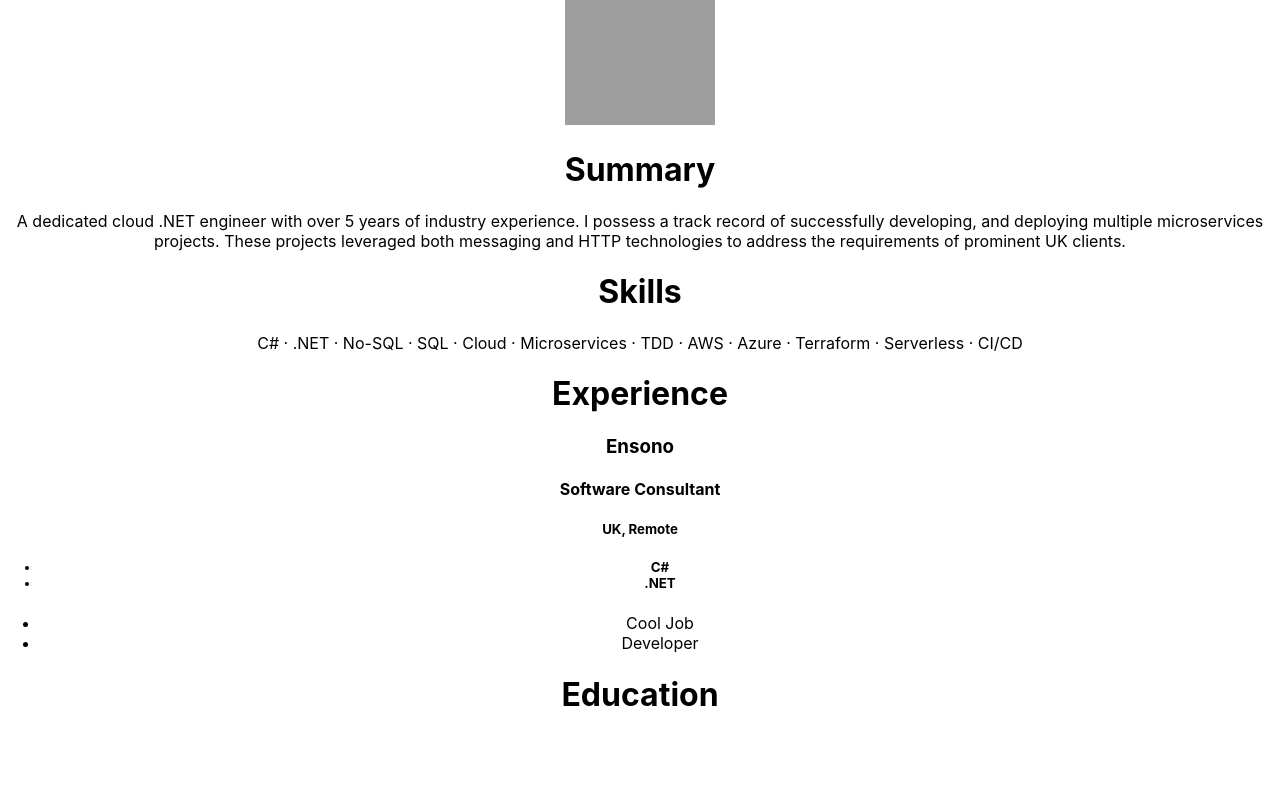
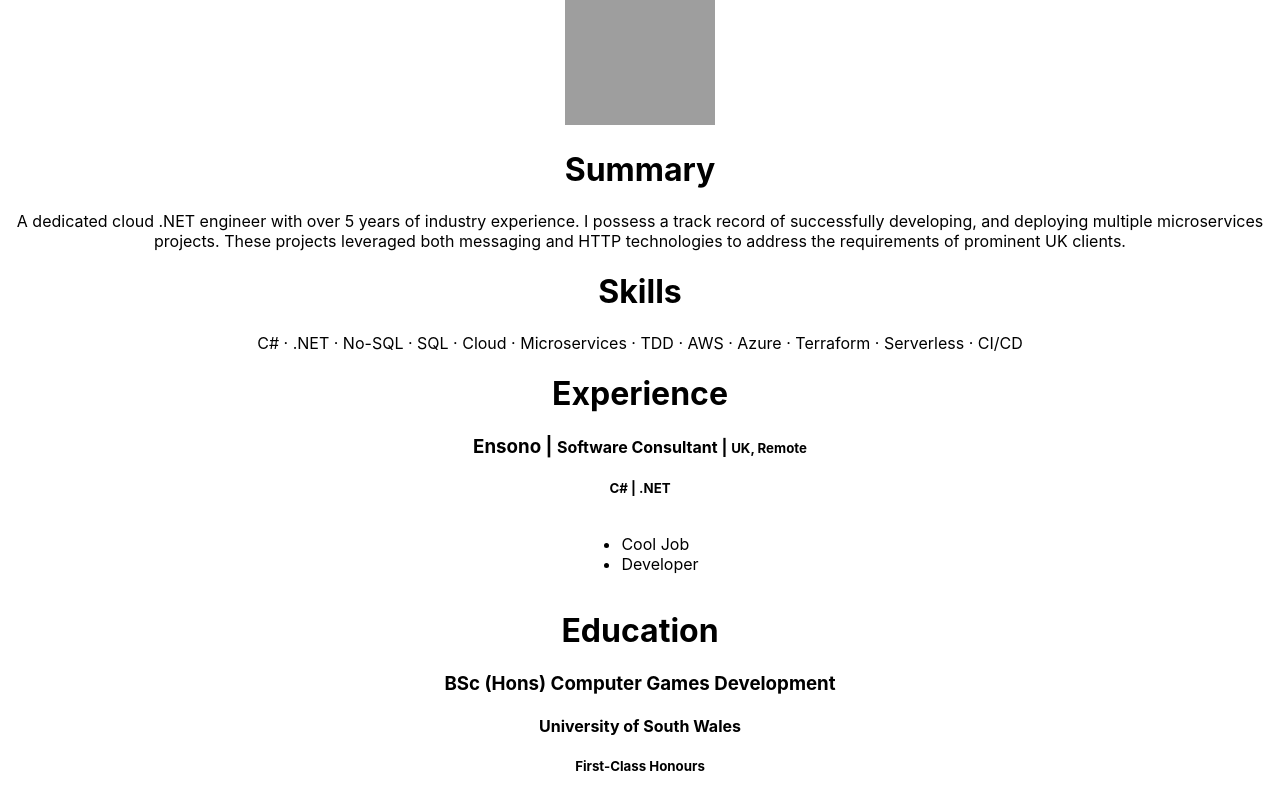
Before and after one commit to jakehowden/jakehowden.com, a React (Create React App) app in the folder jakehowden.com/: page / in a window 1280 px wide. Built offline with nearby package versions, Linux system fonts and the light colour scheme; grey boxes are pictures that could not be loaded.

Commit message:
Added general format of the website

```diff
--- a/jakehowden.com/src/components/education.tsx
+++ b/jakehowden.com/src/components/education.tsx
@@ -4,6 +4,9 @@ const Education: FC = () => {
   return (
     <div>
       <h1>Education</h1>
+      <h3>BSc (Hons) Computer Games Development</h3>
+      <h4>University of South Wales</h4>
+      <h5>First-Class Honours</h5>
     </div>
   );
 };
--- a/jakehowden.com/src/components/experience-item.tsx
+++ b/jakehowden.com/src/components/experience-item.tsx
@@ -1,5 +1,6 @@
 import React, { FC } from 'react';
 import ListItems from './helpers/list-items';
+import ListSkills from './helpers/list-skills';
 
 interface ExperienceItemProps {
     company: string;
@@ -12,10 +13,12 @@ interface ExperienceItemProps {
 const ExperienceItem: FC<ExperienceItemProps> = ({company, position, location, skills, details}) => {
   return (
     <div>
-      <h3>{company}</h3>
-      <h4>{position}</h4>
-      <h5>{location}</h5>
-      <h5><ListItems items={skills}/></h5>
+      <div>
+        <h3 style={{display: "inline"}}>{company} | </h3>
+        <h4 style={{display: "inline"}}>{position} | </h4>
+        <h5 style={{display: "inline"}}>{location}</h5>
+      </div>
+      <h5><ListSkills skills={skills}/></h5>
       <p><ListItems items={details}/></p>
     </div>
   );
--- a/jakehowden.com/src/components/helpers/list-items.tsx
+++ b/jakehowden.com/src/components/helpers/list-items.tsx
@@ -6,11 +6,13 @@ interface ListItemsProps {
 
 const ListItems: React.FC<ListItemsProps> = ({ items }) => {
   return (
-    <ul>
-      {items.map((item, index) => (
-        <li key={index}>{item}</li>
-      ))}
-    </ul>
+    <div style={{textAlign: "center"}}>
+      <ul style={{display: "inline-block", textAlign: "left"}}>
+        {items.map((item, index) => (
+          <li key={index}>{item}</li>
+        ))}
+      </ul>
+    </div>
   );
 };
 
--- /dev/null
+++ b/jakehowden.com/src/components/helpers/list-skills.tsx
@@ -0,0 +1,13 @@
+import React from 'react';
+
+interface ListSkillsProps {
+  skills: string[];
+}
+
+const ListSkills: React.FC<ListSkillsProps> = ({ skills }) => {
+  return (
+    <p>{skills.join(" | ")}</p>
+  );
+};
+
+export default ListSkills;
```
